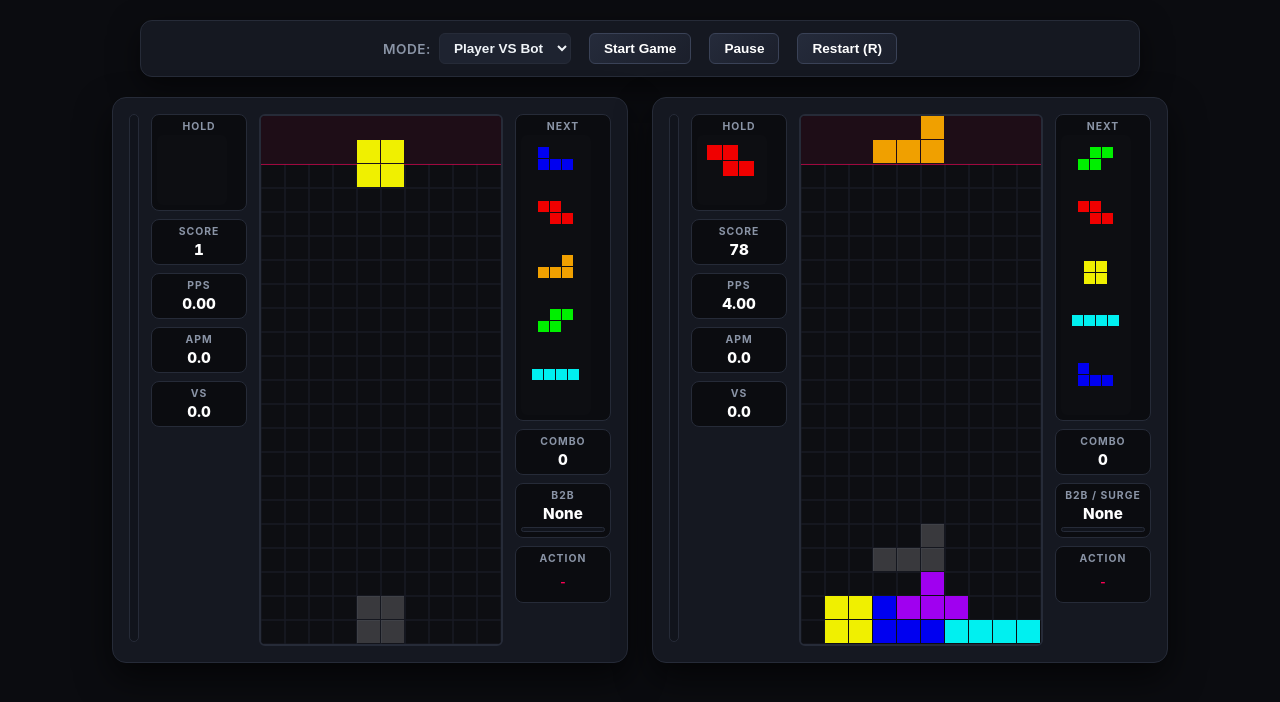
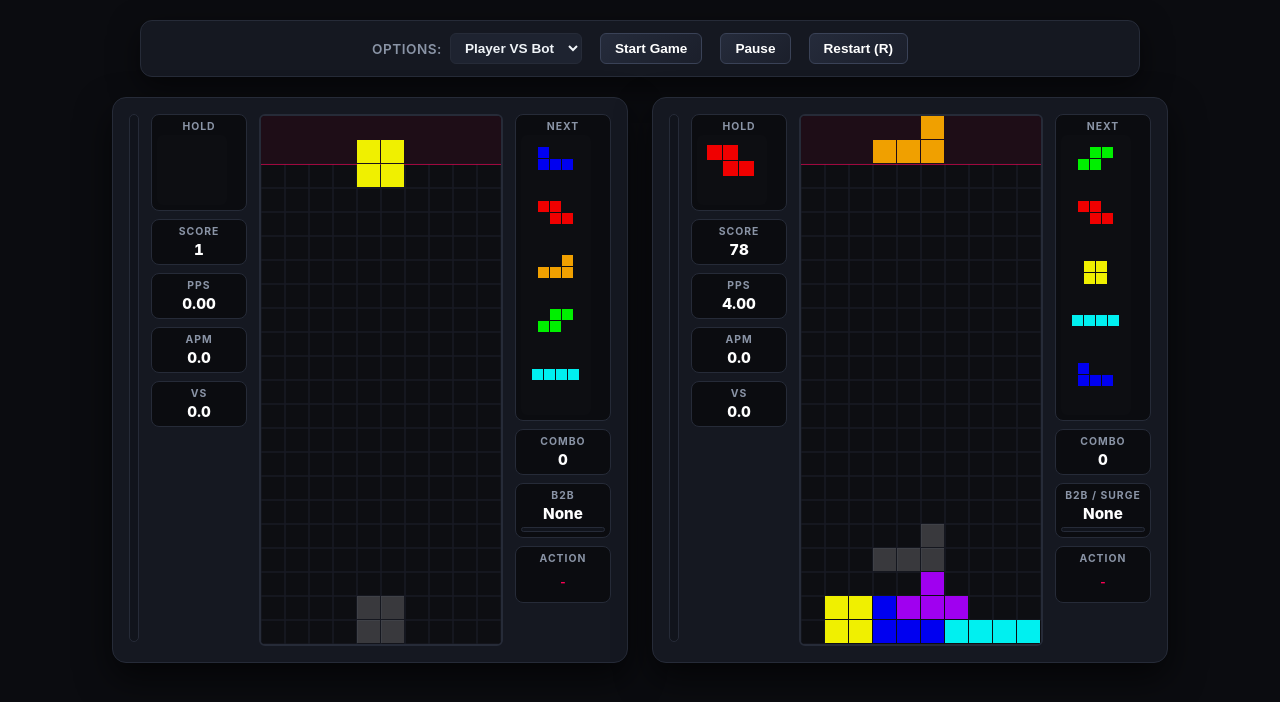
Before and after one commit to cunfuzed/Tetris, a plain HTML site: page index.html in a window 1280 px wide. Drawn offline with Linux system fonts and the light colour scheme.

Commit message:
Change label from 'Mode' to 'Options'
settings

```diff
--- a/index.html
+++ b/index.html
@@ -339,7 +339,7 @@
 <body>
     <div class="controls-panel">
         <div class="input-group">
-            <label for="mode-select">Mode: </label>
+            <label for="mode-select">Options: </label>
             <select id="mode-select">
                 <option value = "vs">Player VS Bot</option>
                 <option value = "marathon">Zen</option>
```
